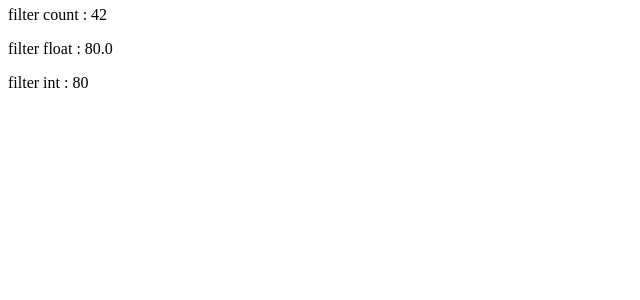
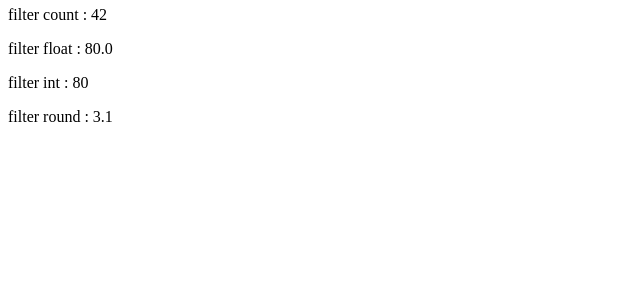
Before and after one commit to richie20502/flaskCero, a Flask app: page /filter/1 in a window 1280 px wide. Shown: the part 277-577 px from the top of the page, without its empty margins (0-640 px from the left). Run offline with Flask 2, Linux system fonts and the light colour scheme.

Commit message:
filter round

```diff
--- a/flask_app/my_app/templates/product/filter.html
+++ b/flask_app/my_app/templates/product/filter.html
@@ -17,3 +17,6 @@
 <p>
     filter int : {{ "80.7" | int }}
 </p>
+<p>
+    filter round : {{ 3.1415926535 | round(1) }}
+</p>
```
